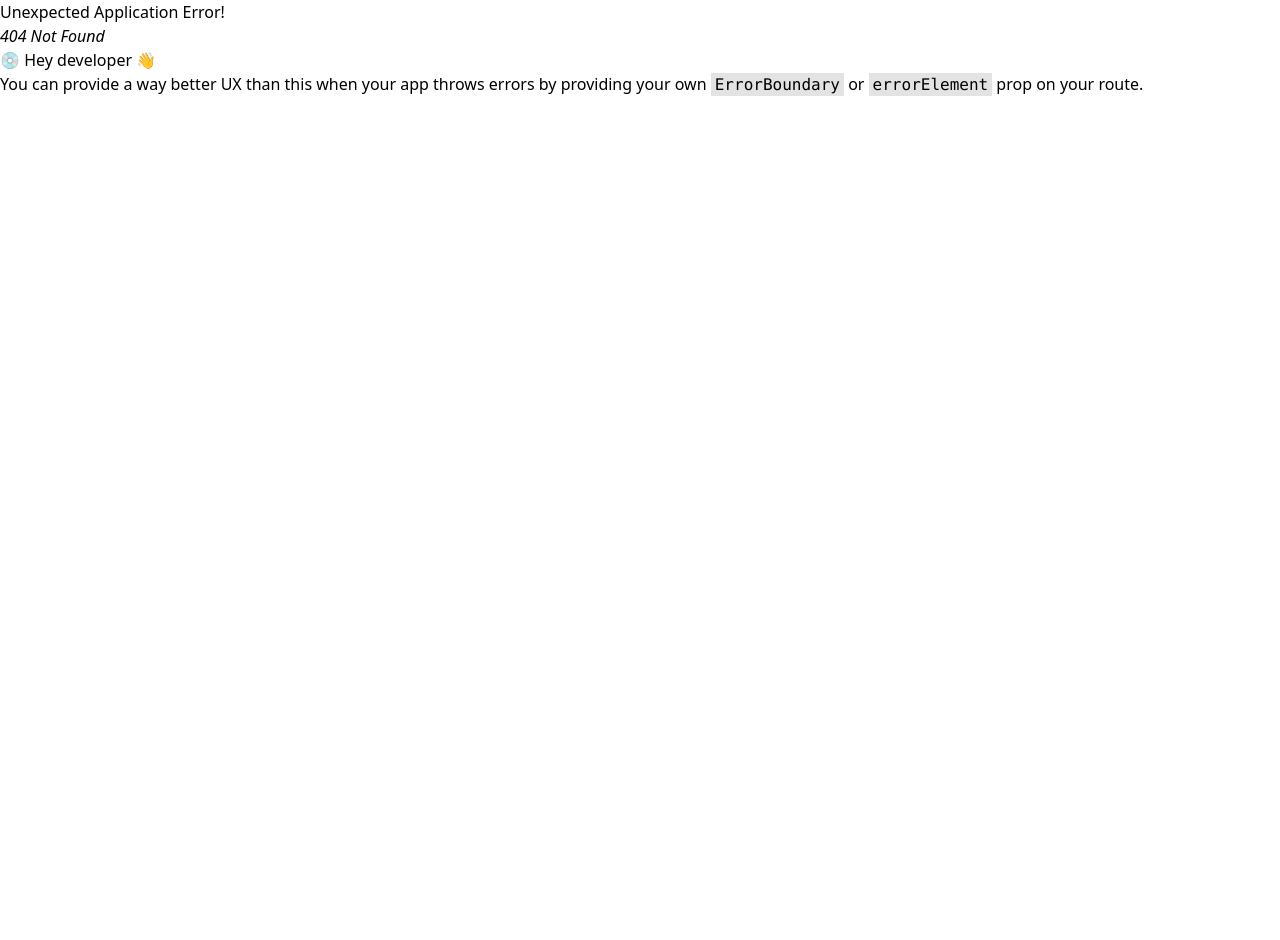
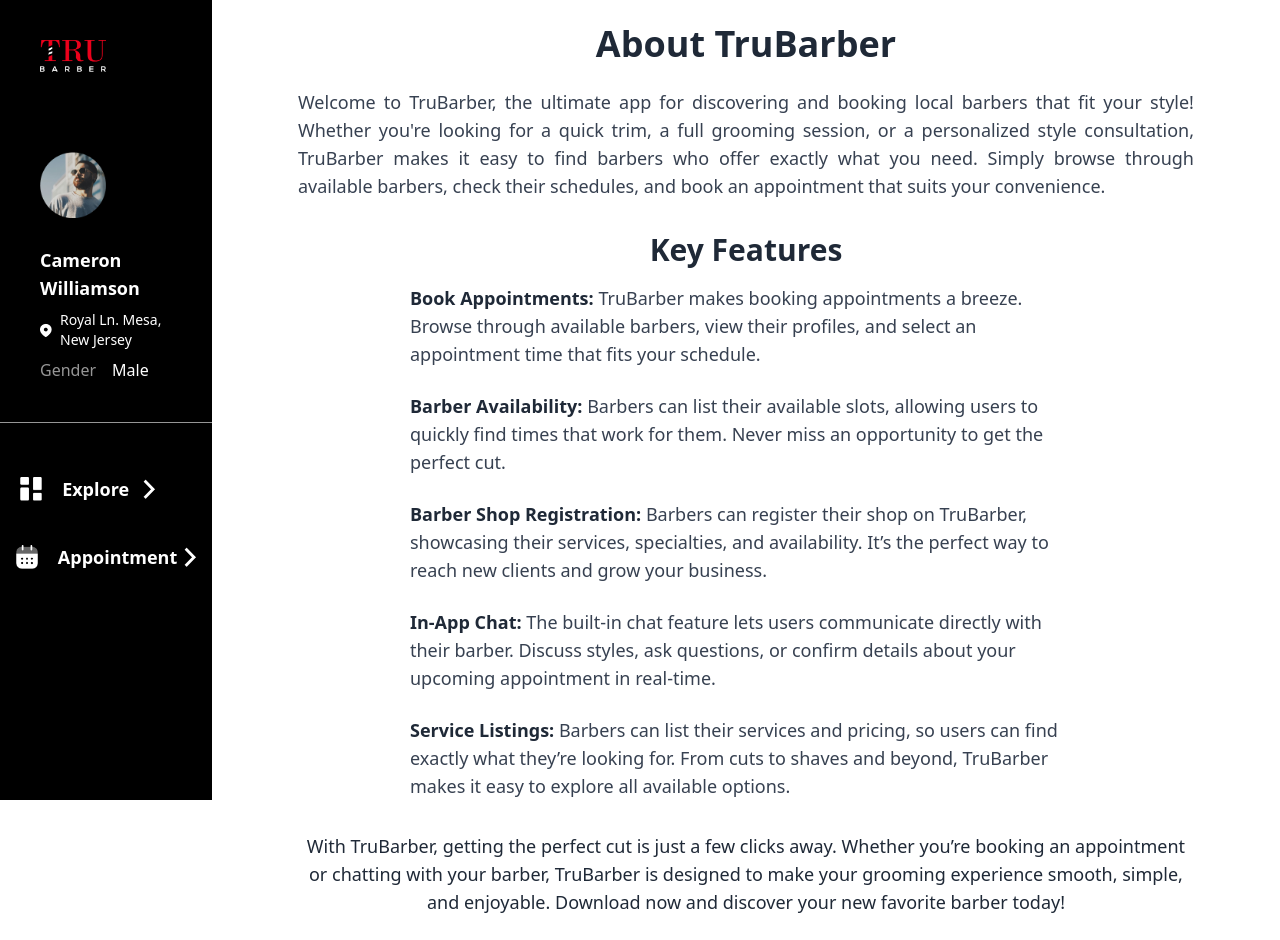
Before and after one commit to Soda-bees/trubarber-web, a React (Create React App) app: page /about in a window 1280 px wide. Before the commit this address had no page. Before the commit the page ends 800 px from the top, so only its background shows below. Built offline with nearby package versions, Linux system fonts and the light colour scheme.

Commit message:
privacyPolicy and about pages are completed

```diff
--- a/src/components/SideBar/index.tsx
+++ b/src/components/SideBar/index.tsx
@@ -11,8 +11,8 @@
   const [onClickToggle, setOnClickToggle] = useState<boolean>(false);
 
   return (
-    <div className="hidden sm:flex flex-col sticky top-0 max-h-screen relative bg-black w-[15%] py-10 md:w-[37%] lg:w-[25%] xl:w-[20%] 2xl:w-[17%]">
-      <div className="px-10 flex flex-col justify-between h-full">
+    <div className="hidden sm:flex flex-col items-start justify-start sticky top-0 max-h-screen relative bg-black w-[15%] py-10 md:w-[37%] lg:w-[25%] xl:w-[20%] 2xl:w-[17%]">
+      <div className="px-10 flex flex-col justify-between">
         <img src={images.truLogo} className="w-[50%] cursor-pointer" />
         <img src={images.reviewBarber} className="w-[50%] mt-20 mb-7" />
         <div>
--- /dev/null
+++ b/src/screens/About/index.tsx
@@ -0,0 +1,78 @@
+import React from "react";
+
+type Props = {};
+
+const About = (props: Props) => {
+  return (
+    <div className="flex flex-col items-center p-6 bg-white w-full">
+      <h1 className="text-4xl font-bold text-gray-800 text-center mb-6">
+        About TruBarber
+      </h1>
+
+      <p className="text-lg text-gray-700 text-justify max-w-4xl mb-8">
+        Welcome to TruBarber, the ultimate app for discovering and booking local
+        barbers that fit your style! Whether you're looking for a quick trim, a
+        full grooming session, or a personalized style consultation, TruBarber
+        makes it easy to find barbers who offer exactly what you need. Simply
+        browse through available barbers, check their schedules, and book an
+        appointment that suits your convenience.
+      </p>
+
+      <h2 className="text-3xl font-semibold text-gray-800 mb-4">
+        Key Features
+      </h2>
+
+      <div className="text-lg text-gray-700 max-w-2xl space-y-6">
+        <div>
+          <span className="font-semibold text-gray-800">
+            Book Appointments:
+          </span>
+          {' '}TruBarber makes booking appointments a breeze. Browse through
+          available barbers, view their profiles, and select an appointment time
+          that fits your schedule.
+        </div>
+
+        <div>
+          <span className="font-semibold text-gray-800">
+            Barber Availability:
+          </span>
+          {' '}Barbers can list their available slots, allowing users to quickly find
+          times that work for them. Never miss an opportunity to get the perfect
+          cut.
+        </div>
+
+        <div>
+          <span className="font-semibold text-gray-800">
+            Barber Shop Registration:
+          </span>
+          {' '}Barbers can register their shop on TruBarber, showcasing their
+          services, specialties, and availability. It’s the perfect way to reach
+          new clients and grow your business.
+        </div>
+
+        <div>
+          <span className="font-semibold text-gray-800">In-App Chat:</span> The
+          built-in chat feature lets users communicate directly with their
+          barber. Discuss styles, ask questions, or confirm details about your
+          upcoming appointment in real-time.
+        </div>
+
+        <div>
+          <span className="font-semibold text-gray-800">Service Listings:</span>
+          {' '}Barbers can list their services and pricing, so users can find exactly
+          what they’re looking for. From cuts to shaves and beyond, TruBarber
+          makes it easy to explore all available options.
+        </div>
+      </div>
+
+      <p className="text-lg text-gray-800 text-center max-w-4xl mt-8">
+        With TruBarber, getting the perfect cut is just a few clicks away.
+        Whether you’re booking an appointment or chatting with your barber,
+        TruBarber is designed to make your grooming experience smooth, simple,
+        and enjoyable. Download now and discover your new favorite barber today!
+      </p>
+    </div>
+  );
+};
+
+export default About;
--- a/src/screens/Layout/index.tsx
+++ b/src/screens/Layout/index.tsx
@@ -13,13 +13,13 @@
   const shouldShowHeader = !noHeaderPaths.includes(location.pathname);
   return (
     <div>
-      {/* <SideBar /> */}
       {/* {
         shouldShowHeader &&
         <Header />
       } */}
       <div className="flex flex-row ">
-        <div className=" hidden sm:flex flex-col sticky top-0 max-h-screen relative bg-black w-[15%] py-10 md:w-[37%] lg:w-[25%] xl:w-[20%] 2xl:w-[17%]">sidebar</div>
+        {/* <div className=" hidden sm:flex flex-col sticky top-0 max-h-screen relative bg-black w-[15%] py-10 md:w-[37%] lg:w-[25%] xl:w-[20%] 2xl:w-[17%]">sidebar</div> */}
+        <SideBar />
 
         {/* <div className="w-full"> */}
 
--- a/src/screens/PrivacyPolicy/index.tsx
+++ b/src/screens/PrivacyPolicy/index.tsx
@@ -4,12 +4,13 @@
 
 const PrivacyPolicy = (props: Props) => {
   return (
-    <div className="bg-black p-6 md:p-10 lg:p-20 text-gray-800 w-full">
-      <h1 className="text-3xl md:text-4xl font-bold text-center mb-6">Privacy Policy</h1>
+    <div className="p-6 md:p-10 lg:p-20 text-gray-800 w-full">
+      <h1 className="text-3xl md:text-4xl font-bold text-center mb-2">Privacy Policy</h1>
+      <h3 className="text-xl md:text24xl font-normal text-center mb-6">Your privacy matters to us. We are dedicated to safeguarding your personal information and ensuring transparency in our data practices.</h3>
       <div className="max-w-4xl mx-auto bg-white p-6 md:p-10 rounded-md shadow-md space-y-6">
         <section>
           <p>
-            This privacy policy applies to the Wincly app (hereby referred to as “Application”) for mobile devices that was created by Sodabees (hereby referred to as “Service Provider”) as a Free service. This service is intended for use “AS IS”.
+            This privacy policy applies to the TruBarber app (hereby referred to as “Application”) for mobile devices that was created by Sodabees (hereby referred to as “Service Provider”) as a Free service. This service is intended for use “AS IS”.
           </p>
         </section>
 
```
Also changed, not shown: src/services/config/router.tsx (+10 -8 lines).
